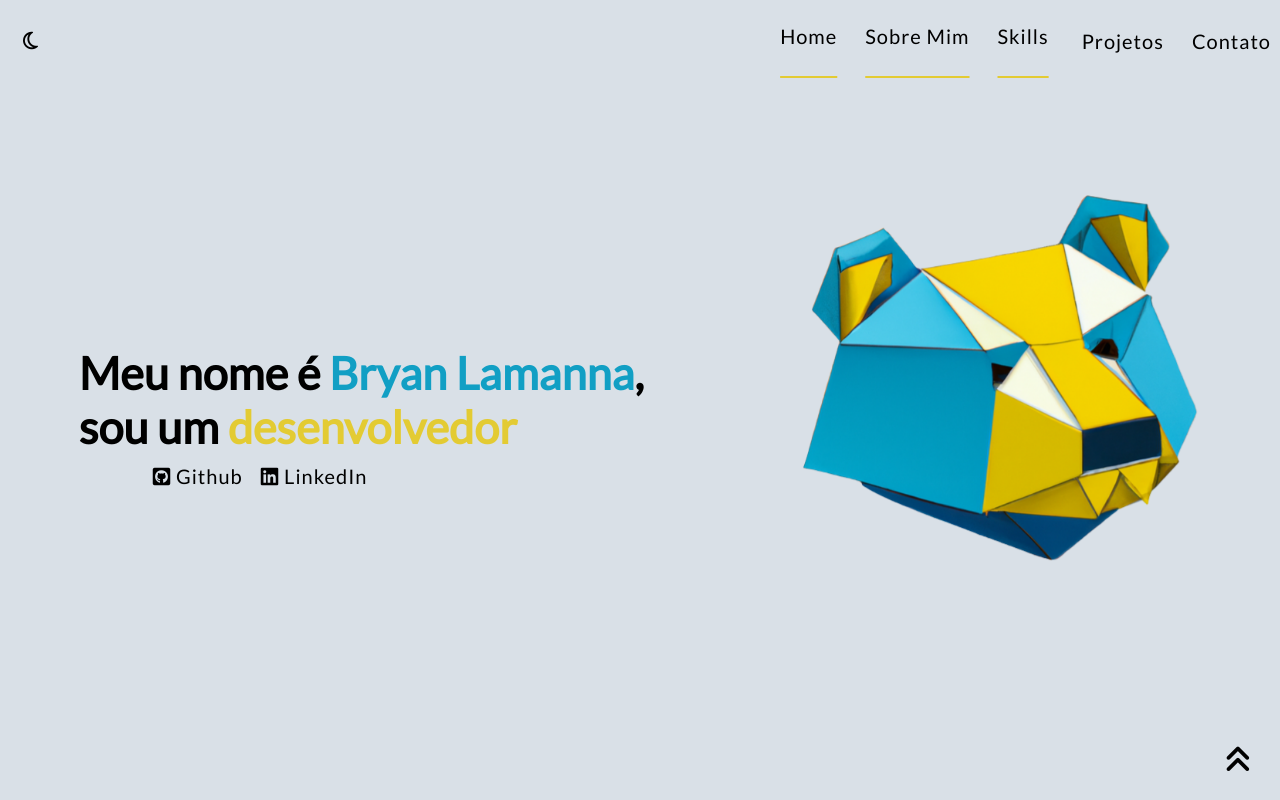
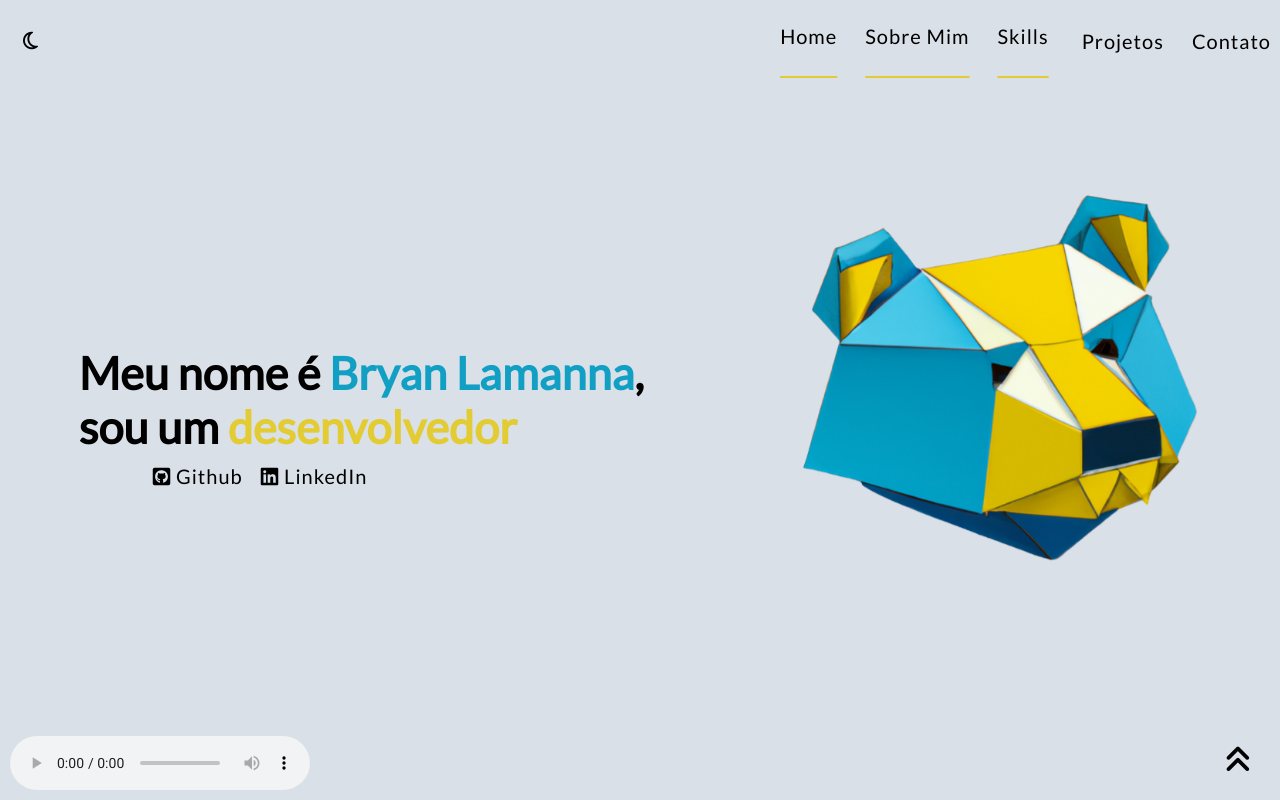
Before and after one commit to Bryanlamanna/Portfolio, a plain HTML site: page index.html in a window 1280 px wide. Shown: the top 800 px of the page. Drawn offline with Linux system fonts and the light colour scheme.

Commit message:
add a control to the theme song

```diff
--- a/index.html
+++ b/index.html
@@ -11,6 +11,10 @@
     <title>Bryan Lamanna</title>
 </head>
 <body>
+    <audio class="track" controls autoplay>
+        <source src="assets/hotline-miami-soundtrack-daisuke.mp3" type="audio/mpeg">
+        Seu navegador não suporta o elemento de áudio.
+    </audio>
     <main>
         <section class="header">
             <div class="header-box">
--- a/styleDesktop.css
+++ b/styleDesktop.css
@@ -3,6 +3,13 @@
 @media (min-width: 400px) /*DESKTOP*/{
 
     /*ESTILOS GERAIS PARA A PAGINA*/
+
+    .track {
+        position: fixed;
+        bottom: 10px;
+        left: 10px;
+        color: #e3cb33;
+    }
 
     #returnHomeBt {
         display: block;
```
